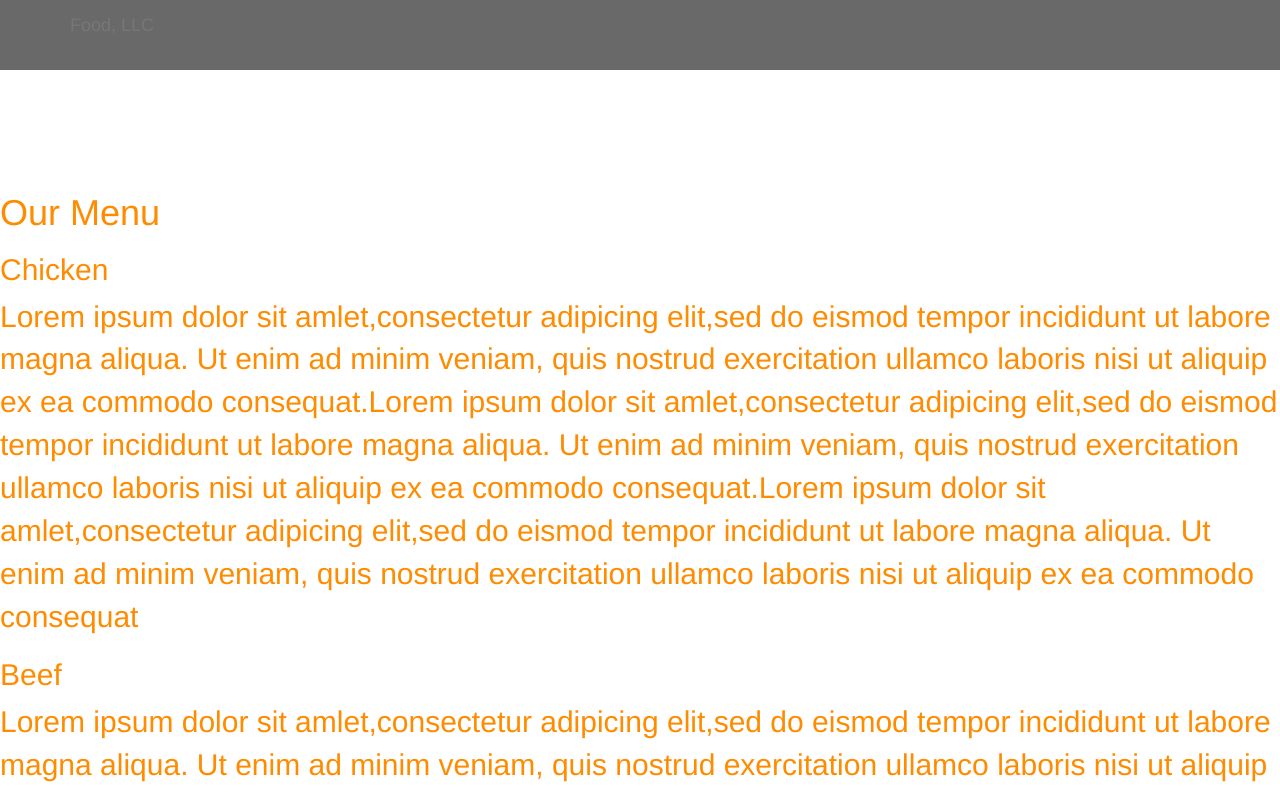
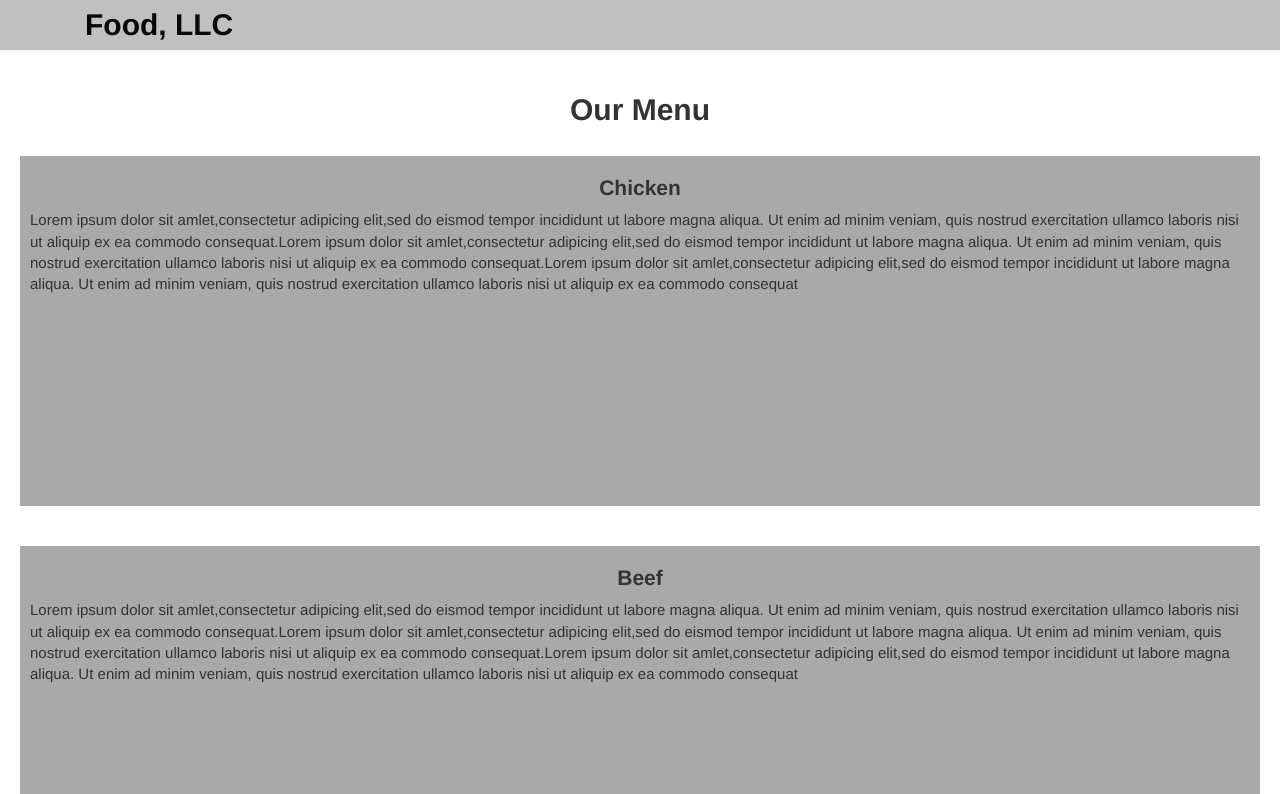
Before and after one commit to Eduard21/module3-solution, a plain HTML site: page index.html in a window 1280 px wide. Shown: the top 794 px of the page. Drawn offline with Linux system fonts and the light colour scheme.

Commit message:
add css/styles.css

```diff
--- a/css/styles.css
+++ b/css/styles.css
@@ -1,26 +1,60 @@
+
+header{ height: 70px;
+
+}
 body{
 	font-size: 30px;
-	color: #FF8C00;
-
 
 }
 
 #header-nav {
-	background-color:#696969;
+	background-color: #C0C0C0;
 	border-radius: 0;
-	border: 0;
-	height: 70px;
+	border: 3px;
 
 }
 
-.navbar-brand{ padding-bottom: 25px;
+.navbar-default .navbar-brand { color:#080808;
 
 }
-.navbar-brand h1 { /* company name */
-  color: #000000;
-  font-size: 1.5em;
+
+a.navbar-brand { padding-left: 30px;
+	padding-bottom: 30px;
+	font-size: 1em;
+	font-weight:bold;
+
+}
+a.visible-xs{
+	color:#080808;
+	text-align: center;
+	font-size: .7em;
+	font-weight:bold;
+}
+
+
+div hr {
+	height: 5;
+	margin: 0;
+	color:#080808;
+}
+h1{
+	text-align: center;
+	font-size: 1em;
+	font-weight:bold;
+}
+h2 {
+  margin-bottom: auto;
+  text-align: center;
+  font-size: .7em;
   font-weight: bold;
-  margin-top: 0;
-  margin-bottom: 0;
-  line-height: .75;
-  }
+}
+p{ font-size: 0.5em;
+	margin: 10px;
+
+}
+.p1,.p2,.p3 {
+  height: 350px;
+  background-color: #A9A9A9;
+  float: left;
+  position: relative;
+  margin: 20px;
```
